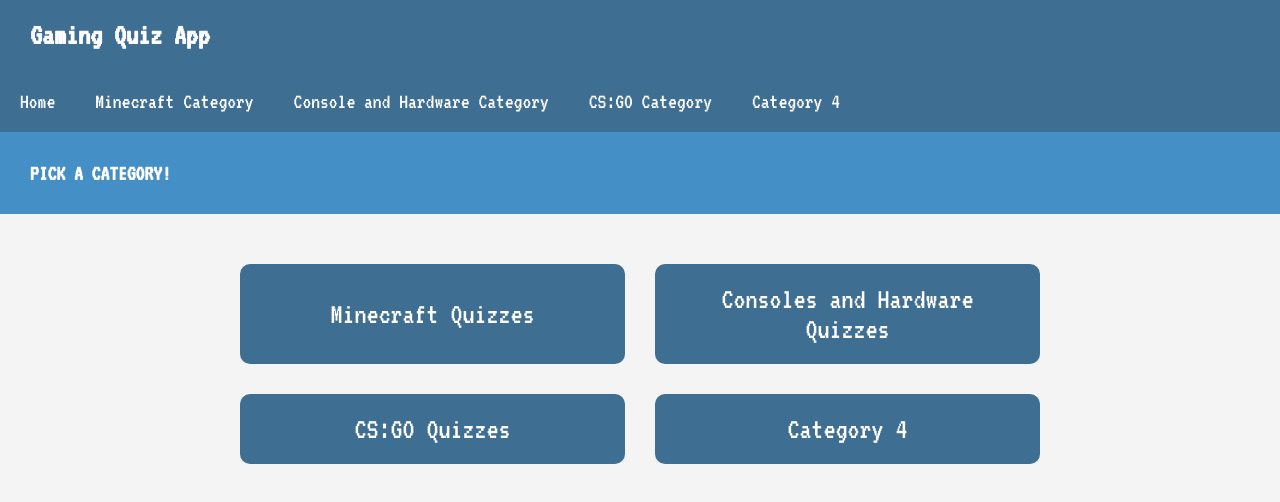
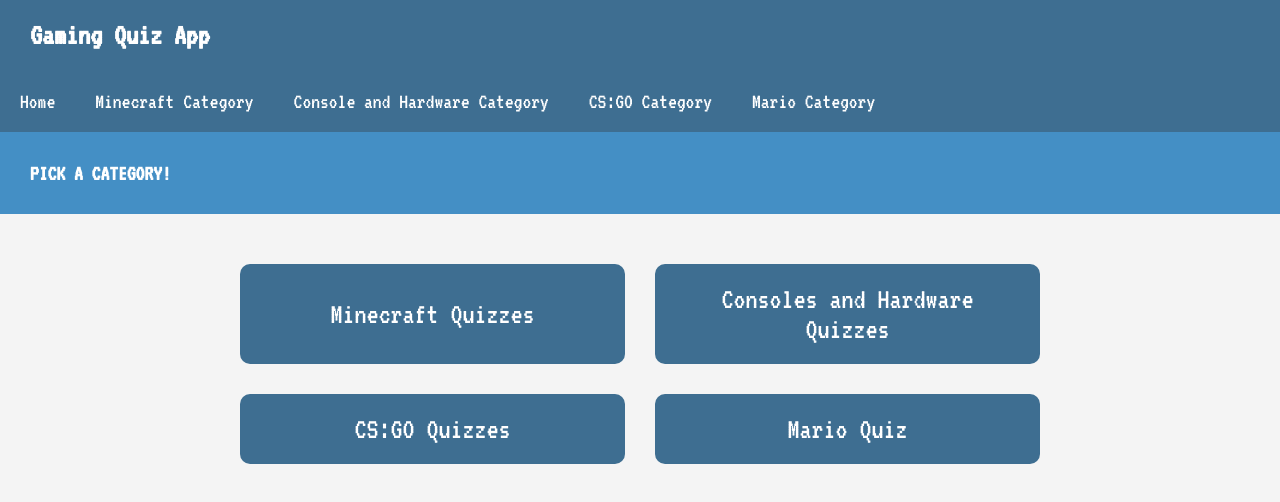
Before and after one commit to ManikKhadiya/webtechg23, a plain HTML site: page index.html in a window 1280 px wide. Shown: the top 502 px of the page. Drawn offline with Linux system fonts and the light colour scheme.

Commit message:
Link davids page to index page and navbar

```diff
--- a/index.html
+++ b/index.html
@@ -29,7 +29,7 @@
             <button class="btn quiz-btn"
                 onclick="location.href='manik/src/pages/quiz.html'" class="btn"> CS:GO Quizzes</button>
             <button class="btn quiz-btn"
-                onclick="location.href='category4.html'" class="btn">Category 4</button>
+                onclick="location.href='david/quiz.html'" class="btn">Mario Quiz</button>
         </div>
     </main>
     <!-- Load main external javascript-->
--- a/navbar.html
+++ b/navbar.html
@@ -7,6 +7,6 @@
         <li><a href="../amy/minecraft.html">Minecraft Category</a></li>
         <li><a href="../zander/category-page-consoles-and-hardware.html">Console and Hardware Category</a></li>
         <li><a href="../manik/src/pages/quiz.html">CS:GO Category</a></li>
-        <li><a href="#">Category 4</a></li>
+        <li><a href="../david/quiz.html">Mario Category</a></li>
     </ul>
 </nav>
```
Also changed, not shown: david/quiz.html (renamed from david/index.html).
